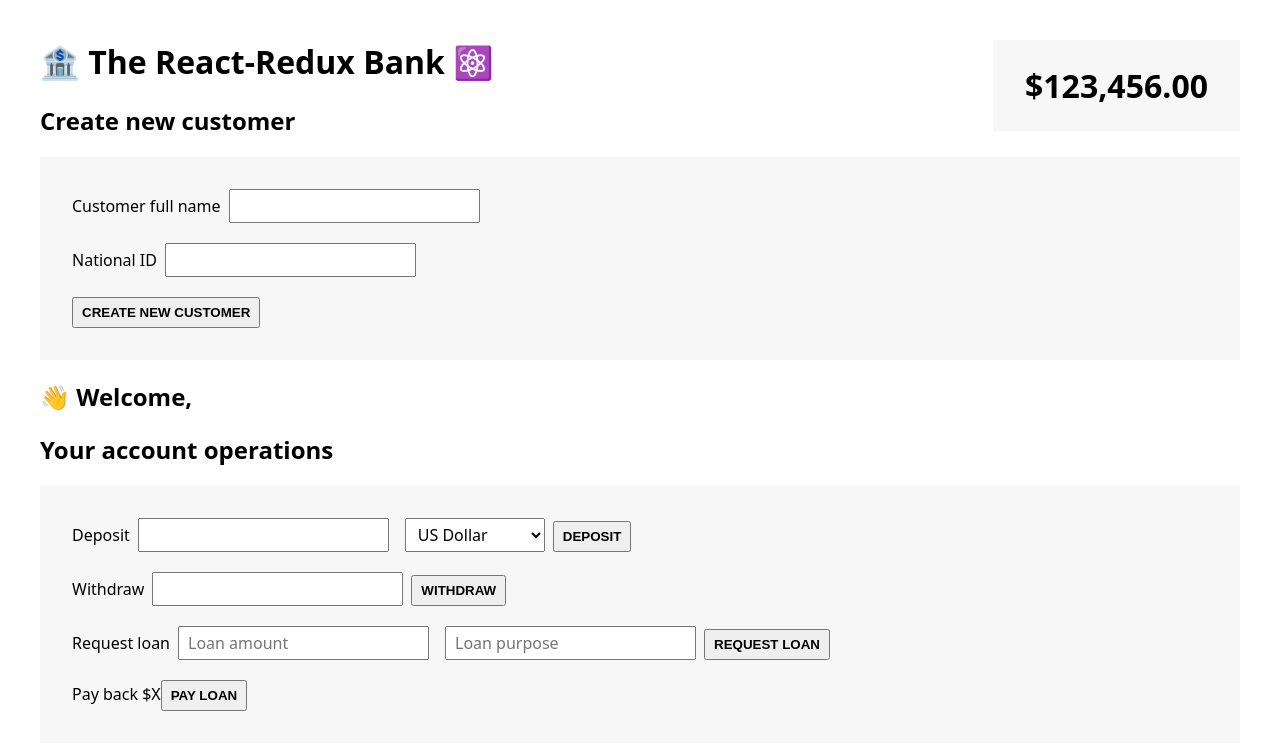
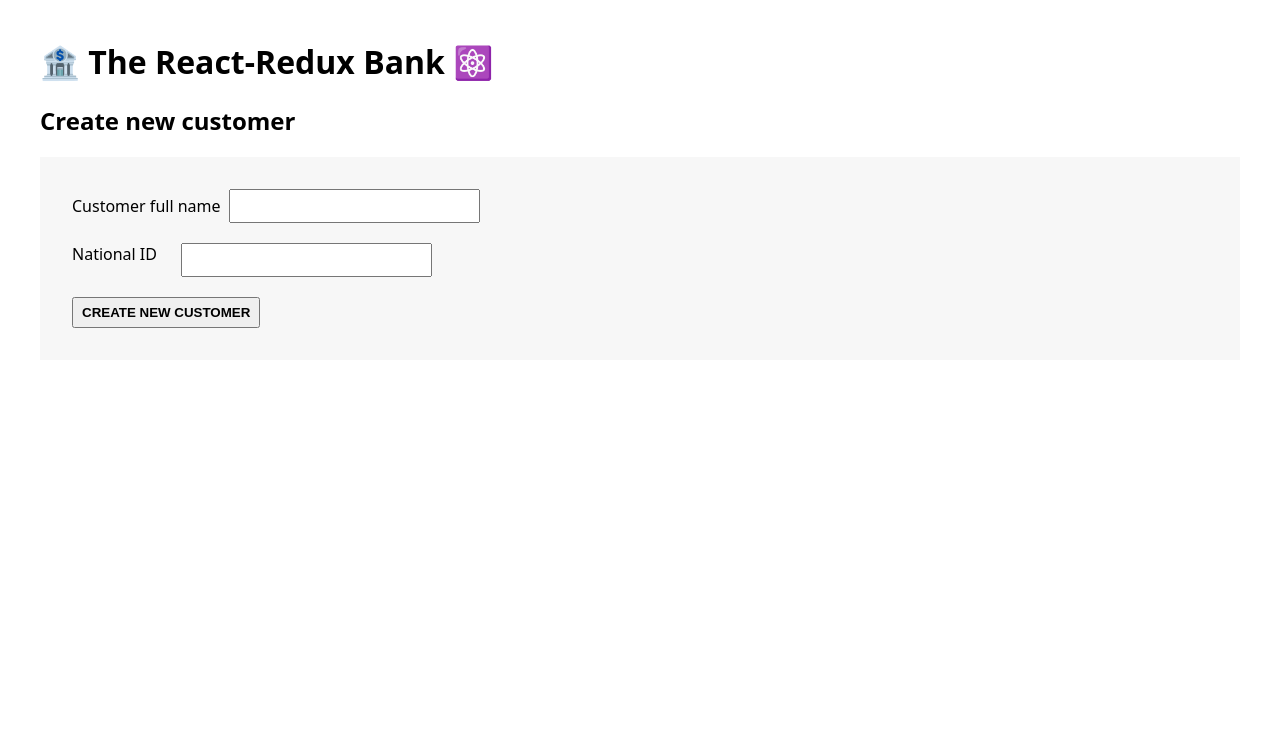
Before and after one commit to DevMasen/redux-intro, a React (Create React App) app: page / in a window 1280 px wide. Shown: the top 750 px of the page. Built offline with nearby package versions, Linux system fonts and the light colour scheme.

Commit message:
E268: feat: dispatching action from react app

```diff
--- a/src/App.js
+++ b/src/App.js
@@ -1,16 +1,24 @@
+import { useSelector } from 'react-redux';
+
 import CreateCustomer from './features/customer/CreateCustomer';
 import Customer from './features/customer/Customer';
 import AccountOperations from './features/account/AccountOperations';
 import BalanceDisplay from './features/account/BalanceDisplay';
 
 function App() {
+	const fullName = useSelector(state => state.customer.fullName);
 	return (
 		<div>
 			<h1>🏦 The React-Redux Bank ⚛️</h1>
-			<CreateCustomer />
-			<Customer />
-			<AccountOperations />
-			<BalanceDisplay />
+			{!fullName ? (
+				<CreateCustomer />
+			) : (
+				<>
+					<Customer />
+					<AccountOperations />
+					<BalanceDisplay />
+				</>
+			)}
 		</div>
 	);
 }
--- a/src/features/account/AccountOperations.js
+++ b/src/features/account/AccountOperations.js
@@ -1,19 +1,59 @@
-import { useState } from "react";
+import { useEffect, useState } from 'react';
+import { useDispatch, useSelector } from 'react-redux';
+import { deposit, withdraw, requestLoan, payLoan } from './accountSlice';
+
+import Error from './Error';
 
 function AccountOperations() {
-  const [depositAmount, setDepositAmount] = useState("");
-  const [withdrawalAmount, setWithdrawalAmount] = useState("");
-  const [loanAmount, setLoanAmount] = useState("");
-  const [loanPurpose, setLoanPurpose] = useState("");
-  const [currency, setCurrency] = useState("USD");
+	const [depositAmount, setDepositAmount] = useState('');
+	const [withdrawalAmount, setWithdrawalAmount] = useState('');
+	const [loanAmount, setLoanAmount] = useState('');
+	const [loanPurpose, setLoanPurpose] = useState('');
+	const [currency, setCurrency] = useState('USD');
+	const [isNotEffort, setIsNotEffort] = useState(false);
 
-  function handleDeposit() {}
+	const {
+		loan: currentLoan,
+		loanPurpose: currentLoanPurpose,
+		balance,
+	} = useSelector(store => store.account);
+	const dispatch = useDispatch();
 
-  function handleWithdrawal() {}
+	function handleDeposit() {
+		if (!depositAmount) return;
+		dispatch(deposit(depositAmount));
+		setDepositAmount('');
+	}
 
-  function handleRequestLoan() {}
+	function handleWithdrawal() {
+		if (!withdrawalAmount) return;
+		if (balance < withdrawalAmount) {
+			setIsNotEffort(true);
+			return;
+		}
+		dispatch(withdraw(withdrawalAmount));
+		setWithdrawalAmount('');
+	}
 
-  function handlePayLoan() {}
+	function handleRequestLoan() {
+		if (!loanAmount || !loanPurpose) return;
+		dispatch(requestLoan(loanAmount, loanPurpose));
+		setLoanAmount('');
+		setLoanPurpose('');
+	}
+
+	function handlePayLoan() {
+		dispatch(payLoan());
+	}
+
+	useEffect(
+		function () {
+			if (Number(depositAmount) === 0) setDepositAmount('');
+			if (Number(withdrawalAmount) === 0) setWithdrawalAmount('');
+			if (Number(loanAmount) === 0) setLoanAmount('');
+		},
+		[depositAmount, withdrawalAmount, loanAmount],
+	);
 
 	return (
 		<div>
@@ -24,30 +64,37 @@ function AccountOperations() {
 					<input
 						type="number"
 						value={depositAmount}
-            onChange={(e) => setDepositAmount(+e.target.value)}
+						onChange={e => setDepositAmount(+e.target.value)}
 					/>
 					<select
 						value={currency}
-            onChange={(e) => setCurrency(e.target.value)}
+						onChange={e => setCurrency(e.target.value)}
 					>
 						<option value="USD">US Dollar</option>
 						<option value="EUR">Euro</option>
 						<option value="GBP">British Pound</option>
 					</select>
 
-          <button onClick={handleDeposit}>Deposit {depositAmount}</button>
+					<button onClick={handleDeposit}>
+						Deposit {depositAmount}
+					</button>
 				</div>
 
 				<div>
 					<label>Withdraw</label>
 					<input
+						style={{ color: `${isNotEffort ? 'red' : 'black'}` }}
 						type="number"
 						value={withdrawalAmount}
-            onChange={(e) => setWithdrawalAmount(+e.target.value)}
+						onChange={e => {
+							setWithdrawalAmount(+e.target.value);
+							setIsNotEffort(false);
+						}}
 					/>
 					<button onClick={handleWithdrawal}>
 						Withdraw {withdrawalAmount}
 					</button>
+					{isNotEffort && <Error>Not Enough Balance!</Error>}
 				</div>
 
 				<div>
@@ -55,21 +102,25 @@ function AccountOperations() {
 					<input
 						type="number"
 						value={loanAmount}
-            onChange={(e) => setLoanAmount(+e.target.value)}
+						onChange={e => setLoanAmount(+e.target.value)}
 						placeholder="Loan amount"
 					/>
 					<input
 						value={loanPurpose}
-            onChange={(e) => setLoanPurpose(e.target.value)}
+						onChange={e => setLoanPurpose(e.target.value)}
 						placeholder="Loan purpose"
 					/>
 					<button onClick={handleRequestLoan}>Request loan</button>
 				</div>
 
+				{Number(currentLoan) !== 0 && (
 					<div>
-          <span>Pay back $X</span>
+						<span>
+							Pay back ${currentLoan} ({currentLoanPurpose}){' '}
+						</span>
 						<button onClick={handlePayLoan}>Pay loan</button>
 					</div>
+				)}
 			</div>
 		</div>
 	);
--- a/src/features/account/BalanceDisplay.js
+++ b/src/features/account/BalanceDisplay.js
@@ -1,12 +1,16 @@
+import { useSelector } from 'react-redux';
+
 function formatCurrency(value) {
-  return new Intl.NumberFormat("en", {
-    style: "currency",
-    currency: "USD",
-  }).format(value);
+	return new Intl.NumberFormat('en', {
+		style: 'currency',
+		currency: 'USD',
+	}).format(value);
 }
 
 function BalanceDisplay() {
-  return <div className="balance">{formatCurrency(123456)}</div>;
+	const { balance } = useSelector(store => store.account);
+
+	return <div className="balance">{formatCurrency(balance)}</div>;
 }
 
 export default BalanceDisplay;
--- /dev/null
+++ b/src/features/account/Error.js
@@ -0,0 +1,5 @@
+function Error({ children }) {
+	return <div className="error">{children}</div>;
+}
+
+export default Error;
--- a/src/features/account/accountSlice.js
+++ b/src/features/account/accountSlice.js
@@ -9,7 +9,10 @@ export default function AccountReducer(state = initialStateAccount, action) {
 		case 'account/deposit':
 			return { ...state, balance: state.balance + action.payload };
 		case 'account/withdraw':
-			return { ...state, balance: state.balance - action.payload };
+			return {
+				...state,
+				balance: state.balance - action.payload,
+			};
 		case 'account/requestLoan':
 			if (state.loan > 0) return state;
 			return {
--- a/src/features/customer/CreateCustomer.js
+++ b/src/features/customer/CreateCustomer.js
@@ -1,10 +1,16 @@
-import { useState } from "react";
+import { useState } from 'react';
+import { useDispatch } from 'react-redux';
+import { createAccount } from './customerSlice';
 
 function Customer() {
-  const [fullName, setFullName] = useState("");
-  const [nationalId, setNationalId] = useState("");
+	const [fullName, setFullName] = useState('');
+	const [nationalId, setNationalId] = useState('');
+	const dispatch = useDispatch();
 
-  function handleClick() {}
+	function handleClick() {
+		if (!fullName || !nationalId) return;
+		dispatch(createAccount(fullName, nationalId));
+	}
 
 	return (
 		<div>
@@ -14,14 +20,14 @@ function Customer() {
 					<label>Customer full name</label>
 					<input
 						value={fullName}
-            onChange={(e) => setFullName(e.target.value)}
+						onChange={e => setFullName(e.target.value)}
 					/>
 				</div>
 				<div>
 					<label>National ID</label>
 					<input
 						value={nationalId}
-            onChange={(e) => setNationalId(e.target.value)}
+						onChange={e => setNationalId(e.target.value)}
 					/>
 				</div>
 				<button onClick={handleClick}>Create new customer</button>
--- a/src/features/customer/Customer.js
+++ b/src/features/customer/Customer.js
@@ -1,6 +1,6 @@
 import { useSelector } from 'react-redux';
 function Customer() {
-	const fullName = useSelector(store => store.customer.fullName);
+	const { fullName } = useSelector(store => store.customer);
 
 	return <h2>👋 Welcome,{fullName}</h2>;
 }
--- a/src/index.css
+++ b/src/index.css
@@ -1,6 +1,16 @@
 body {
-  font-family: system-ui, -apple-system, BlinkMacSystemFont, 'Segoe UI', Roboto,
-    Oxygen, Ubuntu, Cantarell, 'Open Sans', 'Helvetica Neue', sans-serif;
+	font-family:
+		system-ui,
+		-apple-system,
+		BlinkMacSystemFont,
+		'Segoe UI',
+		Roboto,
+		Oxygen,
+		Ubuntu,
+		Cantarell,
+		'Open Sans',
+		'Helvetica Neue',
+		sans-serif;
 	margin: 40px;
 }
 
@@ -25,6 +35,8 @@ button {
 
 .inputs > * + * {
 	margin-top: 20px;
+	display: flex;
+	gap: 1rem;
 }
 
 .balance {
@@ -38,3 +50,10 @@ button {
 	min-width: 180px;
 	text-align: center;
 }
+
+.error {
+	color: red;
+	background-color: #fac3c3;
+	border-radius: 0.2rem;
+	padding: 0.5rem;
+}
```
Also changed, not shown: 1 other file (tests, documents, lock files or other folders). Lines whose indentation alone changed are shown as unchanged.
